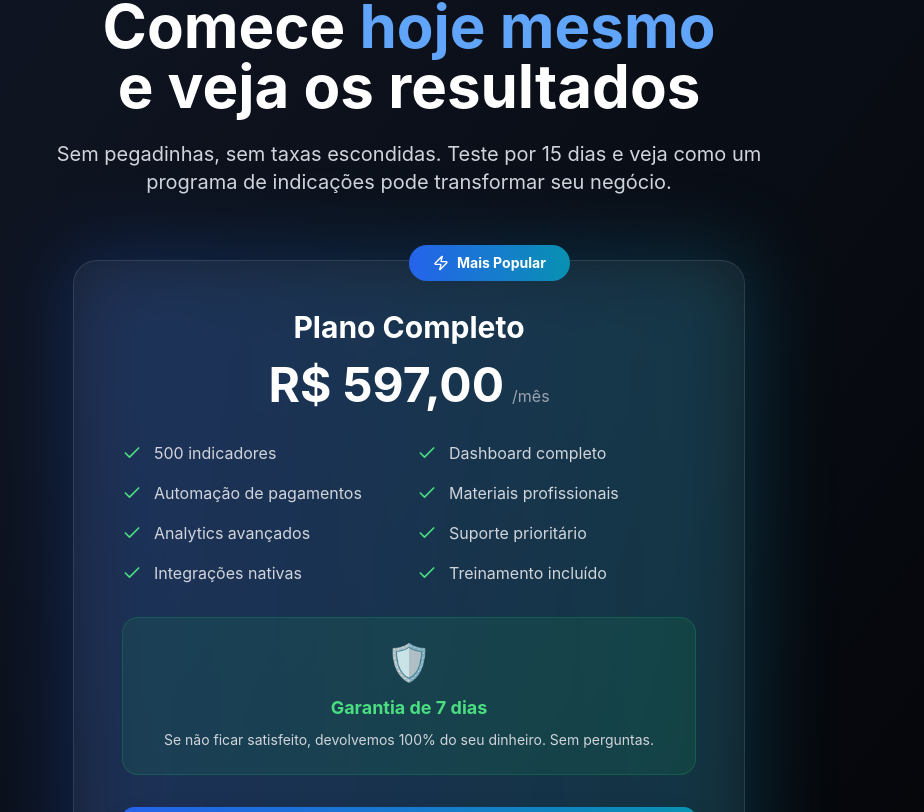
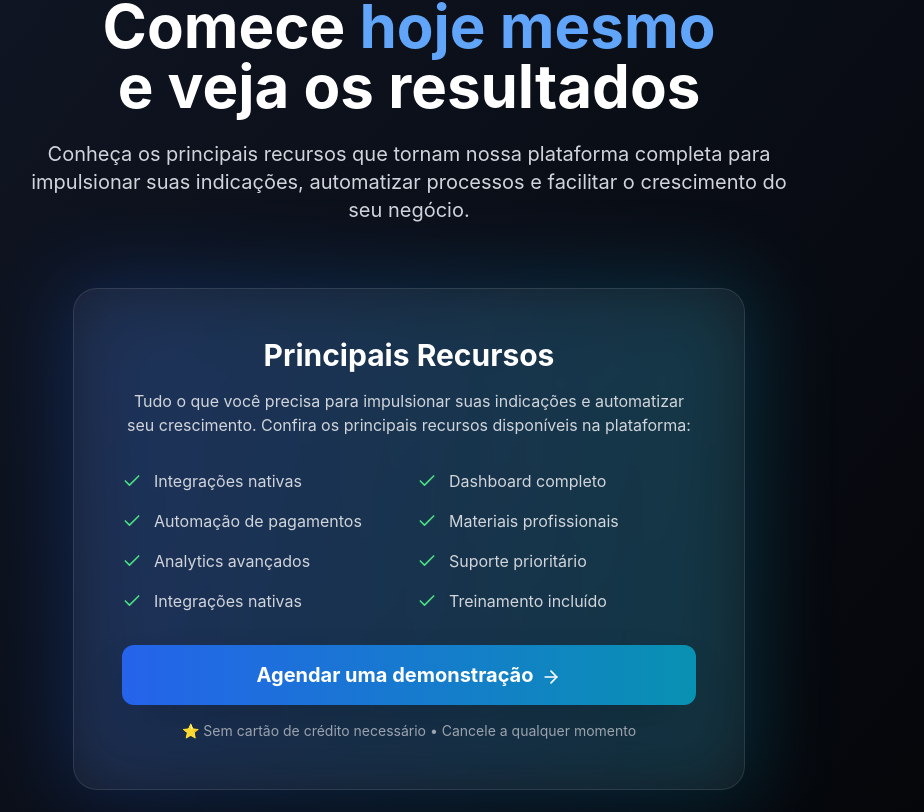
Before and after one commit to marceloayubbueno/viral-lead-site, a Next.js app: page / in a window 1280 px wide. Shown: the part 5848-6660 px from the top of the page, without its empty margins (231-1155 px from the left). Built offline with nearby package versions, Linux system fonts and the light colour scheme.

Commit message:
refactor: atualiza seção de recursos, remove preço, badge e garantia

```diff
--- a/next.config.js
+++ b/next.config.js
@@ -1,7 +1,9 @@
 /** @type {import('next').NextConfig} */
 const nextConfig = {
   images: {
-    domains: ['images.unsplash.com', 'via.placeholder.com'],
+    domains: [
+      'upload.wikimedia.org',
+    ],
   },
 }
 
--- a/package.json
+++ b/package.json
@@ -20,6 +20,7 @@
     "react-dom": "^18.3.1",
     "react-hot-toast": "^2.5.2",
     "react-intersection-observer": "^9.16.0",
+    "swiper": "^11.1.0",
     "tailwind-merge": "^2.0.0"
   },
   "devDependencies": {
--- /dev/null
+++ b/src/app/apresentacao/page.tsx
@@ -0,0 +1,71 @@
+"use client";
+import Header from '@/components/Header';
+import ModernFooter from '@/components/ModernFooter';
+import CaseStudies from '@/components/CaseStudies';
+import HowItWorks from '@/components/HowItWorks';
+import { Users, Zap, TrendingUp, Mail, Smartphone } from 'lucide-react';
+import { Swiper, SwiperSlide } from 'swiper/react';
+import 'swiper/css';
+import 'swiper/css/navigation';
+import 'swiper/css/pagination';
+import { Navigation, Pagination, Keyboard } from 'swiper/modules';
+import Image from 'next/image';
+import { motion } from 'framer-motion';
+
+export default function ApresentacaoPage() {
+  return (
+    <main className="min-h-screen flex flex-col bg-gradient-to-br from-gray-50 to-blue-50 overflow-x-hidden">
+      <Header />
+      <div className="container py-10">
+        <Swiper
+          modules={[Pagination, Keyboard]}
+          pagination={{ clickable: true, dynamicBullets: true }}
+          keyboard={{ enabled: true }}
+          spaceBetween={0}
+          slidesPerView={1}
+          className="!pb-16"
+        >
+          {/* Slide 1: Abertura Impactante */}
+          <SwiperSlide>
+            <section className="relative flex flex-col items-center justify-center min-h-[70vh] text-center overflow-hidden rounded-3xl shadow-xl bg-gradient-to-br from-blue-900 via-blue-700 to-cyan-500">
+              <motion.div initial={{ opacity: 0, y: 40 }} animate={{ opacity: 1, y: 0 }} transition={{ duration: 0.8 }} className="z-10">
+                <h1 className="text-4xl md:text-6xl font-extrabold mb-6 text-white drop-shadow-lg">Como as maiores empresas do mundo crescem com <span className="gradient-text">indicação</span></h1>
+                <p className="text-2xl text-white/90 max-w-2xl mx-auto mb-10 font-medium drop-shadow">Programas de indicação são responsáveis por até <span className="font-bold text-cyan-200">35% do crescimento</span> de gigantes como Dropbox, Uber, Airbnb e Hilton.</p>
+                <div className="flex flex-wrap justify-center items-center gap-8 mb-8">
+                  <Image src="/images/logo-branca.svg" alt="Logo Viral Lead" width={120} height={40} className="opacity-80 grayscale" />
+                  <Image src="https://upload.wikimedia.org/wikipedia/commons/7/7e/Uber_logo_2018.png" alt="Uber" width={80} height={40} className="opacity-80 grayscale" />
+                  <Image src="https://upload.wikimedia.org/wikipedia/commons/7/7e/Dropbox_logo_2017.svg" alt="Dropbox" width={100} height={40} className="opacity-80 grayscale" />
+                  <Image src="https://upload.wikimedia.org/wikipedia/commons/6/69/Airbnb_Logo_Bélo.svg" alt="Airbnb" width={80} height={40} className="opacity-80 grayscale" />
+                  <Image src="https://upload.wikimedia.org/wikipedia/commons/6/6e/Hilton_Hotels_logo.svg" alt="Hilton" width={80} height={40} className="opacity-80 grayscale" />
+                  <Image src="https://upload.wikimedia.org/wikipedia/commons/0/0b/Zara_Logo_2019.png" alt="Zara" width={80} height={40} className="opacity-80 grayscale" />
+                </div>
+                <span className="text-white/70 text-sm">Fontes: Dropbox, Airbnb, Hilton, Zara, Uber, <a href='https://fortune.com/2025/04/17/hilton-benefits-program-employees-hated-now-makes-millions-in-revenue/' target='_blank' className='underline'>Fortune</a></span>
+              </motion.div>
+              <div className="absolute inset-0 bg-gradient-to-br from-blue-900/80 via-blue-700/60 to-cyan-500/40 z-0" />
+            </section>
+          </SwiperSlide>
+          {/* Slide 2: Dado de Mercado */}
+          <SwiperSlide>
+            <section className="relative flex flex-col items-center justify-center min-h-[70vh] text-center overflow-hidden rounded-3xl shadow-xl bg-gradient-to-br from-cyan-600 via-blue-500 to-blue-900">
+              <motion.div initial={{ opacity: 0, y: 40 }} animate={{ opacity: 1, y: 0 }} transition={{ duration: 0.8 }} className="z-10">
+                <h2 className="text-3xl md:text-5xl font-bold mb-6 text-white drop-shadow-lg">Empresas com programa de indicação crescem até <span className="text-cyan-200">30% mais rápido</span></h2>
+                <p className="text-xl text-white/90 max-w-2xl mx-auto mb-10 font-medium drop-shadow">Segundo a Harvard Business Review, programas de indicação aumentam a taxa de aquisição de clientes e reduzem o custo de marketing em até 50%.</p>
+                <div className="flex flex-col items-center gap-4 mb-8">
+                  <div className="w-full max-w-md h-40 bg-white/10 rounded-2xl flex items-end justify-center relative overflow-hidden">
+                    <motion.div initial={{ height: 0 }} animate={{ height: '80%' }} transition={{ duration: 1.2 }} className="bg-cyan-400 w-1/3 rounded-t-xl mx-2" style={{height: '80%'}} />
+                    <motion.div initial={{ height: 0 }} animate={{ height: '60%' }} transition={{ duration: 1.2, delay: 0.2 }} className="bg-blue-400 w-1/3 rounded-t-xl mx-2" style={{height: '60%'}} />
+                    <motion.div initial={{ height: 0 }} animate={{ height: '40%' }} transition={{ duration: 1.2, delay: 0.4 }} className="bg-blue-900 w-1/3 rounded-t-xl mx-2" style={{height: '40%'}} />
+                  </div>
+                  <span className="text-white/70 text-xs">Fonte: Harvard Business Review, 2024</span>
+                </div>
+              </motion.div>
+              <div className="absolute inset-0 bg-gradient-to-br from-cyan-600/80 via-blue-500/60 to-blue-900/40 z-0" />
+            </section>
+          </SwiperSlide>
+          {/* Slides seguintes permanecem para MVP, serão evoluídos após validação */}
+        </Swiper>
+      </div>
+      <ModernFooter />
+    </main>
+  );
+}
--- a/src/components/ModernPricing.tsx
+++ b/src/components/ModernPricing.tsx
@@ -38,8 +38,7 @@ const ModernPricing = () => {
           </h2>
 
           <p className="text-xl text-gray-300 max-w-3xl mx-auto">
-            Sem pegadinhas, sem taxas escondidas. Teste por 15 dias e veja como um programa de indicações
-            pode transformar seu negócio.
+            Conheça os principais recursos que tornam nossa plataforma completa para impulsionar suas indicações, automatizar processos e facilitar o crescimento do seu negócio.
           </p>
         </motion.div>
 
@@ -157,28 +156,12 @@ const ModernPricing = () => {
               </div>
             ) : (
               <div className="relative bg-white/5 backdrop-blur-sm border border-white/10 rounded-3xl p-8 md:p-12">
-                {/* Popular Badge */}
-                <motion.div
-                  className="absolute -top-4 left-1/2 transform -translate-x-1/2"
-                  initial={{ opacity: 0, y: -20 }}
-                  animate={inView ? { opacity: 1, y: 0 } : {}}
-                  transition={{ duration: 0.6, delay: 0.6 }}
-                >
-                  <div className="bg-gradient-to-r from-blue-600 to-cyan-600 text-white px-6 py-2 rounded-full text-sm font-bold flex items-center">
-                    <Zap className="w-4 h-4 mr-2" />
-                    Mais Popular
-                  </div>
-                </motion.div>
 
                 <div className="text-center mb-8">
-                  <h3 className="text-3xl font-bold mb-4">Plano Completo</h3>
-
-                  <div className="mb-6">
-                    <div className="flex items-baseline justify-center mb-2">
-                      <span className="text-5xl font-bold">R$ 597,00</span>
-                      <span className="text-gray-400 ml-2">/mês</span>
-                    </div>
-                  </div>
+                  <h3 className="text-3xl font-bold mb-4">Principais Recursos</h3>
+                  <p className="text-gray-300 mb-6 max-w-xl mx-auto">
+                    Tudo o que você precisa para impulsionar suas indicações e automatizar seu crescimento. Confira os principais recursos disponíveis na plataforma:
+                  </p>
                 </div>
 
                 {/* Features */}
@@ -190,7 +173,7 @@ const ModernPricing = () => {
                 >
                   <div className="grid grid-cols-1 md:grid-cols-2 gap-4">
                     {[
-                      '500 indicadores',
+                      'Integrações nativas',
                       'Dashboard completo',
                       'Automação de pagamentos',
                       'Materiais profissionais',
@@ -210,22 +193,6 @@ const ModernPricing = () => {
                         <span className="text-gray-300">{feature}</span>
                       </motion.div>
                     ))}
-                  </div>
-                </motion.div>
-
-                {/* Guarantee */}
-                <motion.div
-                  className="bg-green-500/10 border border-green-500/20 rounded-2xl p-6 mb-8"
-                  initial={{ opacity: 0, y: 20 }}
-                  animate={inView ? { opacity: 1, y: 0 } : {}}
-                  transition={{ duration: 0.6, delay: 1.2 }}
-                >
-                  <div className="text-center">
-                    <div className="text-4xl mb-3">🛡️</div>
-                    <h4 className="text-lg font-bold text-green-400 mb-2">Garantia de 7 dias</h4>
-                    <p className="text-gray-300 text-sm">
-                      Se não ficar satisfeito, devolvemos 100% do seu dinheiro. Sem perguntas.
-                    </p>
                   </div>
                 </motion.div>
 
```
Also changed, not shown: 1 other file (tests, documents, lock files or other folders).
